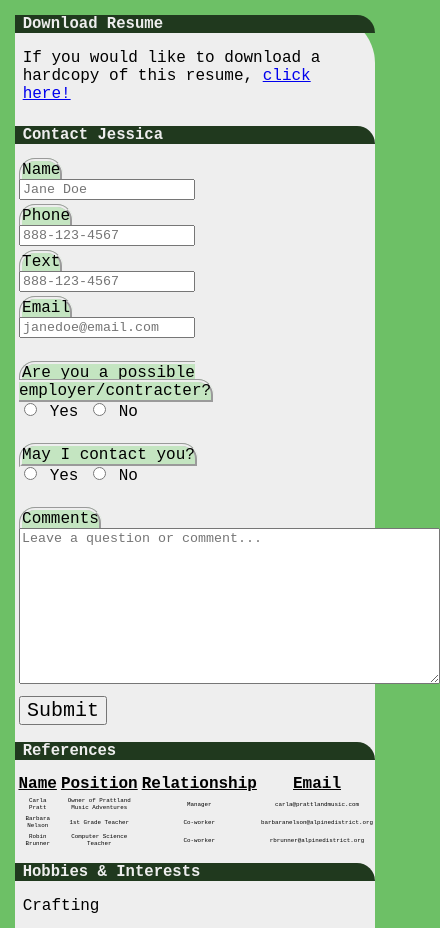
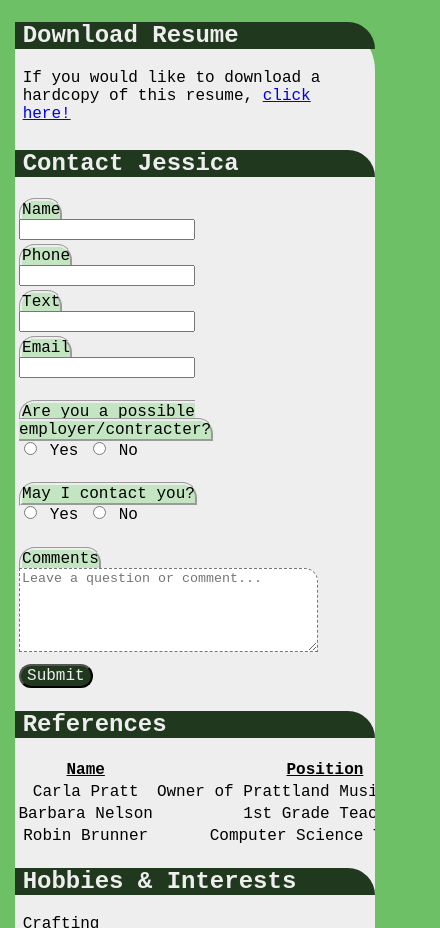
Before and after one commit to flyingfletch/Resume, a plain HTML site: page pages/about.html in a window 390 px wide. Shown: the part 125-1053 px from the top of the page, 440 px wide, since content can reach past the window. Drawn offline with Linux system fonts and the light colour scheme.

Commit message:
Made the textarea and refrence section more mobile friendly

```diff
--- a/pages/about.html
+++ b/pages/about.html
@@ -27,19 +27,19 @@
                     <form action="http://form-test.slccwebdev.com/form-success.php" method="get">
                         <div>
                             <label for="name" class="form-label">Name</label><br>
-                                <input type="text" id="name" name="name" placeholder="Jane Doe">
+                                <input type="text" id="name" name="name">
                         </div>
                         <div>
                             <label for="phone" class="form-label">Phone</label><br>
-                                <input type="tel" id="phone" name="phone" placeholder="888-123-4567">
+                                <input type="tel" id="phone" name="phone">
                         </div>
                         <div>
                             <label for="text" class="form-label">Text</label><br>
-                                <input type="tel" id="text" name="text" placeholder="888-123-4567">
+                                <input type="tel" id="text" name="text">
                         </div>
                         <div>
                             <label for="email" class="form-label">Email</label><br>
-                                <input type="email" id="email" name="email" placeholder="janedoe@email.com" required>
+                                <input type="email" id="email" name="email" required>
                         </div>
                         <br>
                         <div>
@@ -60,7 +60,7 @@
                         <br>
                         <div>
                             <label for="comments" class="form-label">Comments</label><br>
-                                <textarea name="comments" id="comments" cols="50%" rows="10%" placeholder="Leave a question or comment..."></textarea>
+                                <textarea name="comments" id="comments" placeholder="Leave a question or comment..."></textarea>
                         </div>
                         <div>
                             <button>Submit</button>
--- a/pages/stylesheets/index.css
+++ b/pages/stylesheets/index.css
@@ -48,7 +48,6 @@ h2 {
     background-color: #20391e;
     color: #eeeeee;
     border-top-right-radius: 2em;
-    font-size: 4vw;
     padding-left: 2%;
 }
 p, dl {
@@ -63,8 +62,17 @@ form div {
     border-top-right-radius: 1em;
     border-style: groove;
 }
+textarea {
+    width: 75vw;
+    height: 20vw;
+    border-style: dashed;
+    border-top-right-radius: 1em;
+}
 button {
-    font-size: 1.25em;
+    font-size: 1em;
+    border-radius: 1em;
+    background-color: #20391e;
+    color:#eeeeee;
 }
 table {
     width: 100%;
@@ -77,10 +85,11 @@ table img {
     width: 20vw;
     height: auto;
 }
+.references {
+    display: block;
+    overflow-x: auto;
+    white-space: nowrap;
+}
 .references th {
     text-decoration: underline;
 }
-.references td {
-    font-size: 1.5vw;
-
-}
```
